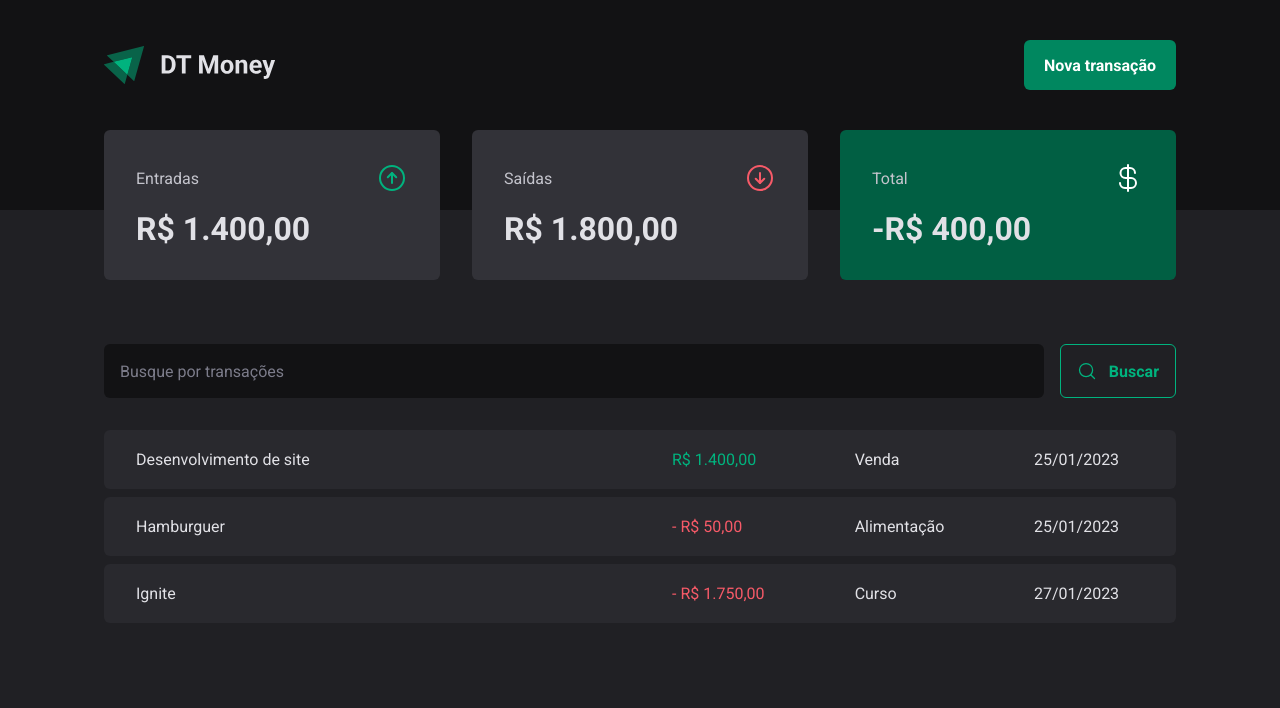
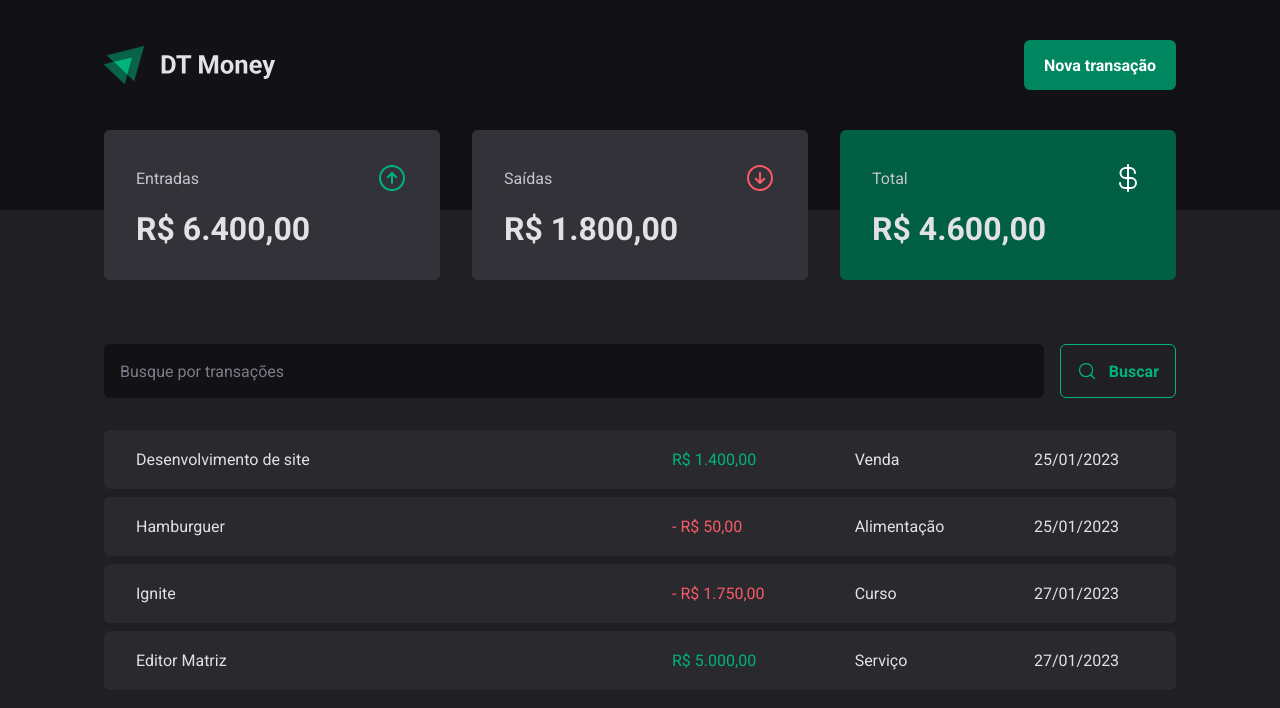
Before and after one commit to bruflor/ignite-reactjs-project03, a React (Vite) app: page / in a window 1280 px wide. Shown: the top 708 px of the page. Built offline with nearby package versions, Linux system fonts and the light colour scheme; data requests are answered from the project's data file.

Commit message:
posting data through context

```diff
--- a/server.json
+++ b/server.json
@@ -23,6 +23,14 @@
       "type": "outcome",
       "createdAt": "2023-01-27T20:20:25.926Z",
       "id": 3
+    },
+    {
+      "description": "Editor Matriz",
+      "category": "Serviço",
+      "price": 5000,
+      "type": "income",
+      "createdAt": "2023-01-27T20:36:08.881Z",
+      "id": 4
     }
   ]
 }
--- a/src/components/NewTransactionModal/index.tsx
+++ b/src/components/NewTransactionModal/index.tsx
@@ -11,7 +11,8 @@
   TransactionTypeButton,
 } from "./styles";
 import { Controller, useForm } from "react-hook-form";
-import { api } from "../../lib/axios";
+import { useContext } from "react";
+import { TransactionsContext } from "../../contexts/TransactionsContext";
 
 const newTransactionFormSchema = z.object({
   description: z.string(),
@@ -23,6 +24,8 @@
 type NewTransactionFormInputs = z.infer<typeof newTransactionFormSchema>;
 
 export const NewTransactionModal = () => {
+  const { createTransaction } = useContext(TransactionsContext);
+
   const {
     control,
     register,
@@ -36,12 +39,11 @@
   async function handleCreateNewTransaction(data: NewTransactionFormInputs) {
     const { description, category, price, type } = data;
 
-    await api.post("transactions", {
+    await createTransaction({
       description,
       category,
       price,
       type,
-      createdAt: new Date(),
     });
 
     reset();
--- a/src/contexts/TransactionsContext.tsx
+++ b/src/contexts/TransactionsContext.tsx
@@ -10,14 +10,23 @@
   createdAt: string;
 }
 
+interface CreateTransactionInput {
+  description: string;
+  type: "income" | "outcome";
+  price: number;
+  category: string;
+}
+
 interface TransactionsContextType {
   transactions: Transaction[];
   fetchTransactions: (query?: string) => Promise<void>;
+  createTransaction: (data: CreateTransactionInput) => Promise<void>;
 }
 
 interface TransactionsProviderProps {
   children: ReactNode;
 }
+
 export const TransactionsContext = createContext({} as TransactionsContextType);
 
 export function TransactionsProvider({ children }: TransactionsProviderProps) {
@@ -28,12 +37,28 @@
 
     setTransactions(response.data);
   }
+
+  async function createTransaction(data: CreateTransactionInput) {
+    const { description, category, price, type } = data;
+
+    const response = await api.post("transactions", {
+      description,
+      category,
+      price,
+      type,
+      createdAt: new Date(),
+    });
+    setTransactions((state) => [response.data, ...state]);
+  }
+
   useEffect(() => {
     fetchTransactions();
   }, []);
 
   return (
-    <TransactionsContext.Provider value={{ transactions, fetchTransactions }}>
+    <TransactionsContext.Provider
+      value={{ transactions, fetchTransactions, createTransaction }}
+    >
       {children}
     </TransactionsContext.Provider>
   );
```
